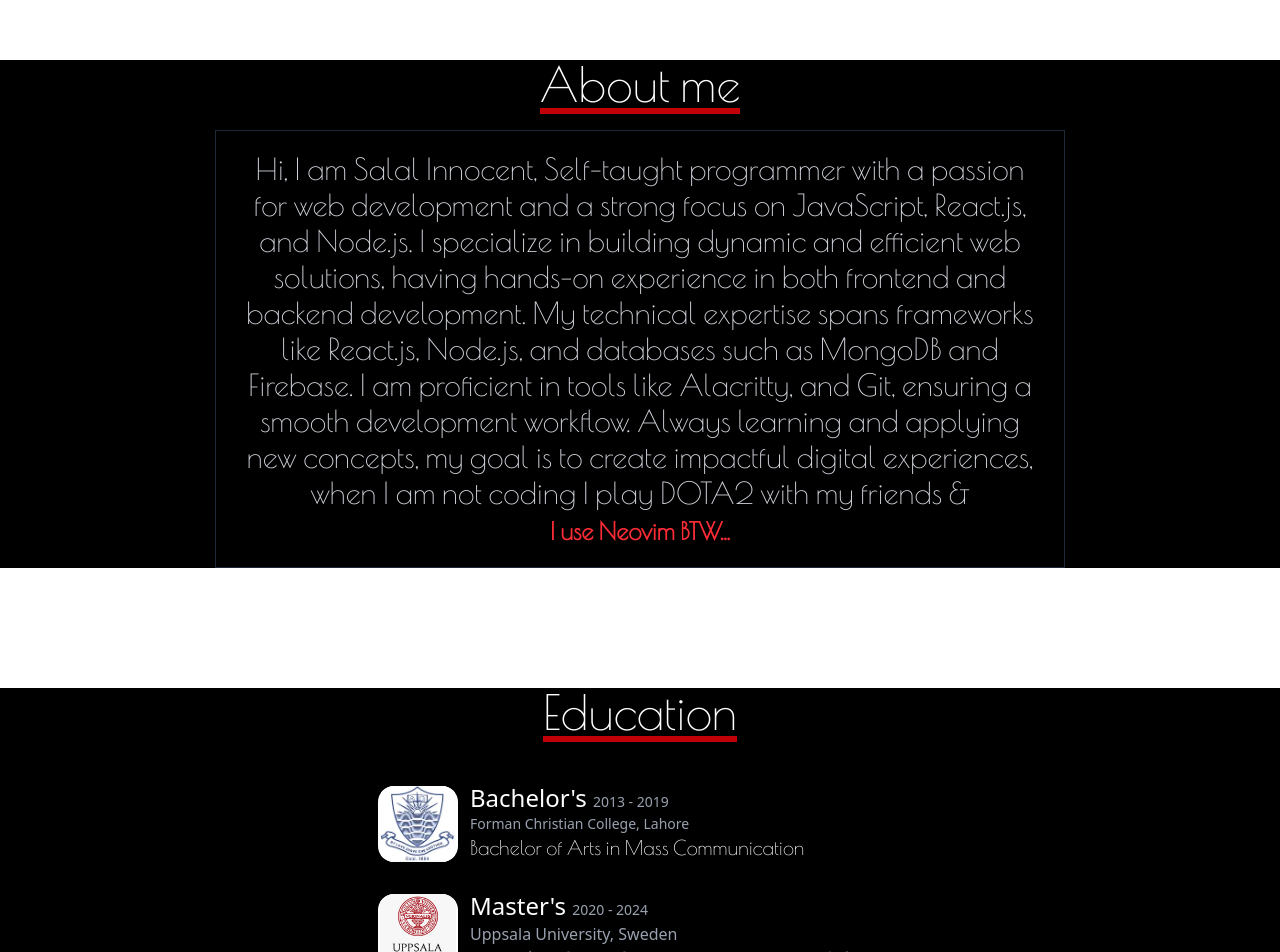
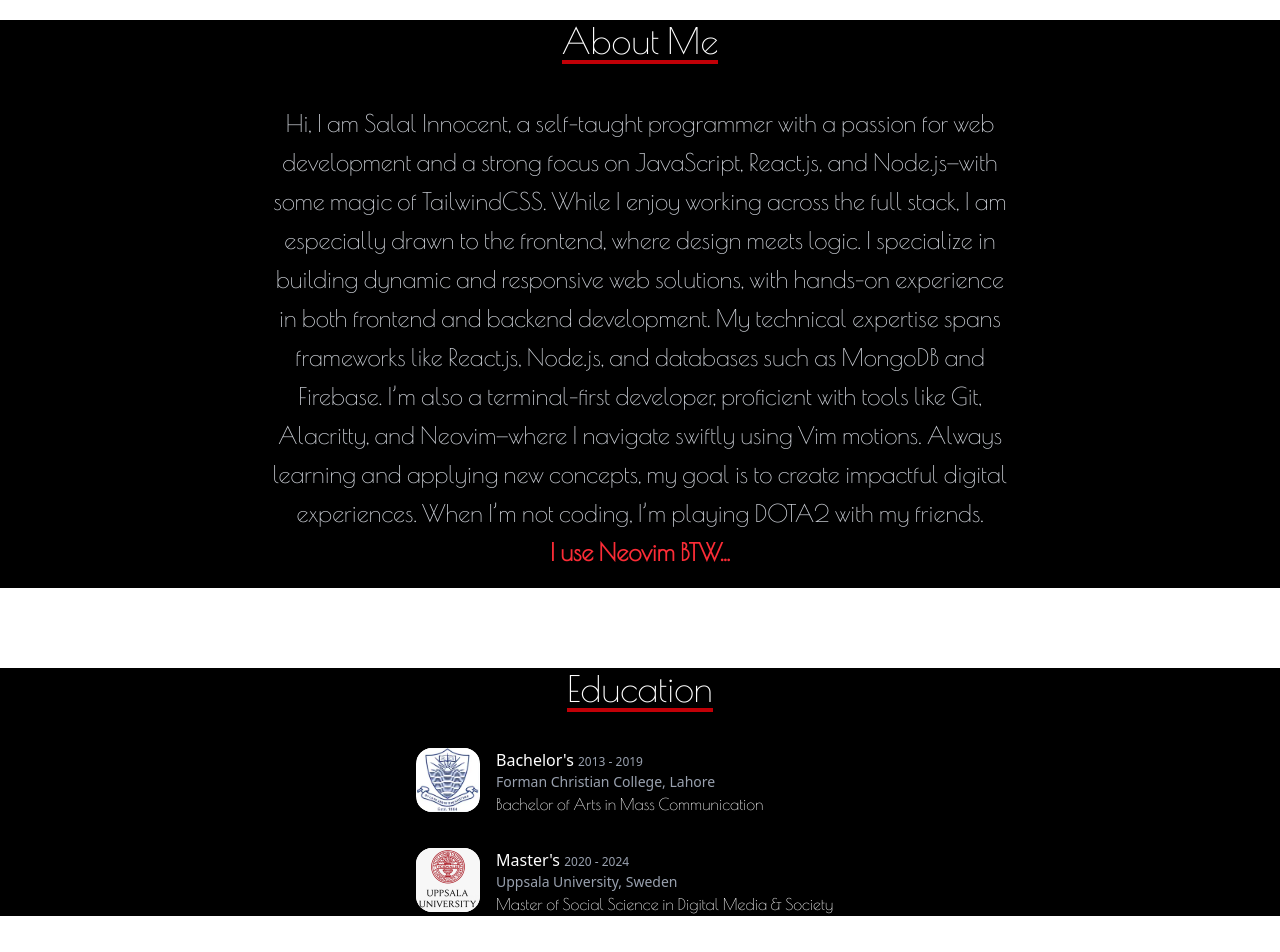
Before and after one commit to salalinnocent/salalinnocent.dev, a React (Vite) app: page / in a window 1280 px wide. Shown: the part 860-1812 px from the top of the page. Built offline with nearby package versions, Linux system fonts and the light colour scheme; a web font is replaced by a local one.

Commit message:
fix: fixed the node buffer error and also fixed the font size problem

```diff
--- a/package.json
+++ b/package.json
@@ -22,7 +22,7 @@
     "dotenv": "^16.6.1",
     "express": "^5.1.0",
     "framer-motion": "^12.12.1",
-    "gray-matter": "^4.0.3",
+    "front-matter": "^4.0.2",
     "lucide-react": "^0.511.0",
     "mongoose": "^8.15.1",
     "react": "^18.3.1",
--- a/src/sections/Aboutme.jsx
+++ b/src/sections/Aboutme.jsx
@@ -1,24 +1,18 @@
-
-
-//
 const Aboutme = () => {
     return (
-        <>
-            <section id="about-me" className="max-container bg-black mt-[120px]">
-                <div className="flex flex-col justify-center items-center h-full w-full">
-                    <h1 className="text-white font-tertiary text-2xl sm:text-xl md:text-3xl lg:text-5xl border-b-6 border-red-700">About me</h1>
-                    <p className="text-gray-300 font-tertiary sm:text-xl md:text-3xl lg-text-2xl border-1 border-gray-800 mt-4
-                    text-center p-5 w-[350px] sm:w-[530px] lg:w-[850px]">Hi, I am Salal Innocent, Self-taught programmer with a passion for web development and a strong focus on
-                        JavaScript, React.js, and Node.js. I specialize in building dynamic and efficient web
-                        solutions, having hands-on experience in both frontend and backend development. My
-                        technical expertise spans frameworks like React.js, Node.js, and databases such as
-                        MongoDB and Firebase. I am proficient in tools like Alacritty, and Git, ensuring a
-                        smooth development workflow. Always learning and applying new concepts, my goal is to
-                        create impactful digital experiences, when I am not coding I play DOTA2 with my friends &<br /> <span className="text-red-500 font-bold text-2xl">I use Neovim BTW...</span></p>
-                </div>
-            </section>
-        </>
-    )
-}
+        <section id="about-me" className="max-container bg-black mt-[80px] px-4">
+            <div className="flex flex-col justify-center items-center w-full">
+                <h1 className="text-white font-tertiary text-xl sm:text-2xl md:text-3xl lg:text-4xl  border-b-4 border-red-700 mb-6">
+                    About Me
+                </h1>
+                <p className="text-gray-300 font-tertiary text-base sm:text-lg md:text-xl lg:text-2xl text-center max-w-3xl p-4 leading-relaxed">
+                    Hi, I am Salal Innocent, a self-taught programmer with a passion for web development and a strong focus on JavaScript, React.js, and Node.js—with some magic of TailwindCSS. While I enjoy working across the full stack, I am especially drawn to the frontend, where design meets logic. I specialize in building dynamic and responsive web solutions, with hands-on experience in both frontend and backend development. My technical expertise spans frameworks like React.js, Node.js, and databases such as MongoDB and Firebase. I’m also a terminal-first developer, proficient with tools like Git, Alacritty, and Neovim—where I navigate swiftly using Vim motions. Always learning and applying new concepts, my goal is to create impactful digital experiences. When I’m not coding, I’m playing DOTA2 with my friends.
+                    <br />
+                    <span className="text-red-500 font-bold text-xl sm:text-2xl">I use Neovim BTW...</span>
+                </p>
+            </div>
+        </section>
+    );
+};
 
-export default Aboutme
+export default Aboutme;
--- a/src/sections/Blogs.jsx
+++ b/src/sections/Blogs.jsx
@@ -29,7 +29,7 @@ const Blogs = () => {
     return (
         <section id="blogs" className="max-container bg-black mt-[100px] text-white">
             <div className="flex flex-col items-center justify-center gap-5">
-                <h1 className="font-tertiary text-5xl border-b-4 border-red-700 pb-2">Blogs</h1>
+                <h1 className="font-tertiary text-xl sm:text-2xl md:text-3xl lg:text-4xl  border-b-4 border-red-700 pb-2">Blogs</h1>
                 <ul className="w-full max-w-2xl divide-y divide-red-900">
                     {blogs.map((blog) => (
                         <li
--- a/src/sections/Education.jsx
+++ b/src/sections/Education.jsx
@@ -1,43 +1,58 @@
 import uppsala from "../assets-webp/uppsala.webp";
-import forman from "../assets-webp/forman.webp"
+import forman from "../assets-webp/forman.webp";
 
-
-//Education Section
 const Education = () => {
     return (
-        <section id="education" className="max-container bg-black mt-[120px]">
-            <div className="flex flex-col justify-center items-center h-full w-full space-y-10">
-                <h1 className="text-white font-tertiary text-2xl sm:text-xl md:text-3xl lg:text-5xl border-b-6 border-red-700">Education</h1>
+        <section id="education" className="max-container bg-black mt-20 px-4">
+            <div className="flex flex-col items-center w-full space-y-8">
+                <h1 className="text-white font-tertiary text-xl sm:text-2xl md:text-3xl lg:text-4xl border-b-4 border-red-700 mb-4">
+                    Education
+                </h1>
 
-                <div className="flex flex-col gap-7">
+                <div className="flex flex-col gap-8 max-w-3xl w-full items-center mt-5">
                     {/* Bachelor's */}
-                    <div className="flex flex-row gap-3 sm:px-2">
-                        <div className="pt-1">
-                            <img src={forman} alt="Forman Christian College Logo" className="hidden sm:block h-19 w-20 bg-white rounded-2xl object-contain" />
-                        </div>
+                    <div className="flex flex-row gap-4 items-start max-w-md w-full">
+                        <img
+                            src={forman}
+                            alt="Forman Christian College Logo"
+                            className="hidden sm:block h-16 w-16 bg-white rounded-2xl object-contain"
+                        />
                         <div className="flex flex-col">
-                            <h1 className="text-white text-md md:text-md sm:text-2xl">Bachelor's <span className="text-sm text-gray-400">2013 - 2019</span></h1>
-                            <h1 className="text-gray-400 text-sm md:text-md lg:text-md">Forman Christian College, Lahore</h1>
-                            <p className="text-white text-md md:text-xl font-tertiary">Bachelor of Arts in Mass Communication</p>
+                            <p className="text-white text-sm sm:text-base font-medium">
+                                Bachelor's <span className="text-gray-400 text-xs">2013 - 2019</span>
+                            </p>
+                            <p className="text-gray-400 text-xs sm:text-sm">
+                                Forman Christian College, Lahore
+                            </p>
+                            <p className="text-white text-sm sm:text-base font-tertiary">
+                                Bachelor of Arts in Mass Communication
+                            </p>
                         </div>
                     </div>
 
                     {/* Master's */}
-                    <div className="flex flex-row gap-3 sm:px-2">
-                        <div className="pt-1">
-                            <img src={uppsala} alt="Uppsala University, Sweden logo" className="hidden sm:block bg-white h-19 w-20 rounded-2xl object-contain" />
-                        </div>
+                    <div className="flex flex-row gap-4 items-start max-w-md w-full">
+                        <img
+                            src={uppsala}
+                            alt="Uppsala University Logo"
+                            className="hidden sm:block h-16 w-16 bg-white rounded-2xl object-contain"
+                        />
                         <div className="flex flex-col">
-                            <h1 className="text-white text-md sm:text-2xl">Master's <span className="text-gray-400 text-sm">2020 - 2024</span></h1>
-                            <h1 className="text-gray-400 md:text-md lg:text-md">Uppsala University, Sweden</h1>
-                            <p className="text-white text-md md:text-xl font-tertiary">Master's of Social Science in Digital Media & Society</p>
+                            <p className="text-white text-sm sm:text-base font-medium">
+                                Master's <span className="text-gray-400 text-xs">2020 - 2024</span>
+                            </p>
+                            <p className="text-gray-400 text-xs sm:text-sm">
+                                Uppsala University, Sweden
+                            </p>
+                            <p className="text-white text-sm sm:text-base font-tertiary">
+                                Master of Social Science in Digital Media & Society
+                            </p>
                         </div>
                     </div>
                 </div>
             </div>
-        </section >
+        </section>
     );
 };
 
-
-export default Education
+export default Education;
--- a/src/utils/loadPosts.js
+++ b/src/utils/loadPosts.js
@@ -1,19 +1,23 @@
-import matter from "gray-matter";
-//loadPosts.js
+import matter from "front-matter"; // front-matter, not gray-matter
+
 const loadPosts = async () => {
-  const files = import.meta.glob("../blogs/*.md", {
-    query: "?raw",
-    import: "default",
-  });
-  const posts = [];
+  const files = [
+    "full-stack-app-notes.md",
+    "programming-hints.md",
+    "react-components-lifecycle.md",
+    "tailwind-css-hints.md",
+  ];
 
-  for (const path in files) {
-    console.log("Loading blogs from the path", path);
-    const raw = await files[path]();
-    const { data, content } = matter(raw);
-    posts.push({ ...data, body: content });
-  }
+  const posts = await Promise.all(
+    files.map(async (file) => {
+      const res = await fetch(`/blogs/${file}`);
+      const text = await res.text();
+      const { attributes, body } = matter(text);
+      return { ...attributes, body };
+    })
+  );
 
   return posts;
 };
+
 export default loadPosts;
```
Also changed, not shown: src/sections/Contactme.jsx (+64 -54 lines), public/blogs/full-stack-app-notes.md (renamed from src/blogs/full-stack-app-notes.md), public/blogs/programming-hints.md (renamed from src/blogs/programming-hints.md), public/blogs/react-components-lifecycle.md (renamed from src/blogs/react-components-lifecycle.md), public/blogs/tailwind-css-hints.md (renamed from src/blogs/tailwind-css-hints.md), 1 other file (tests, documents, lock files or other folders).
